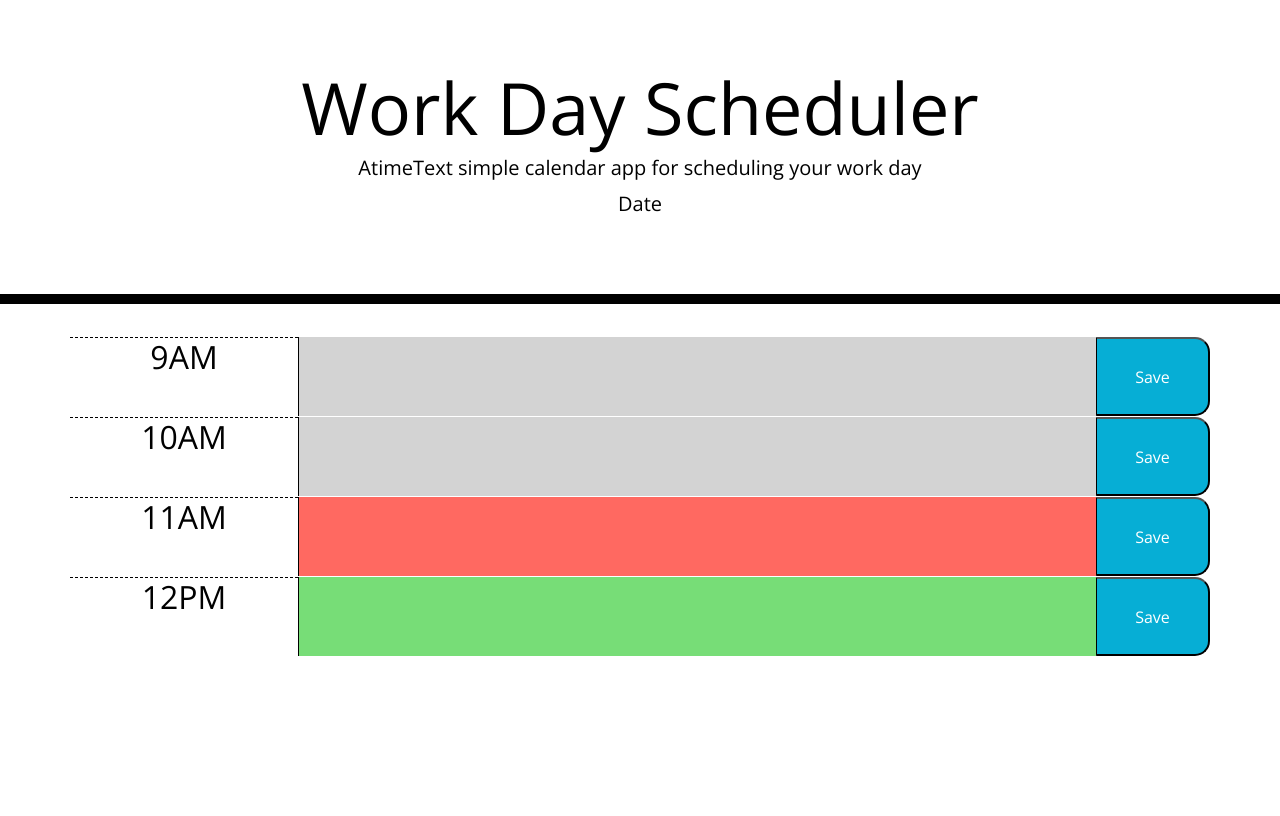
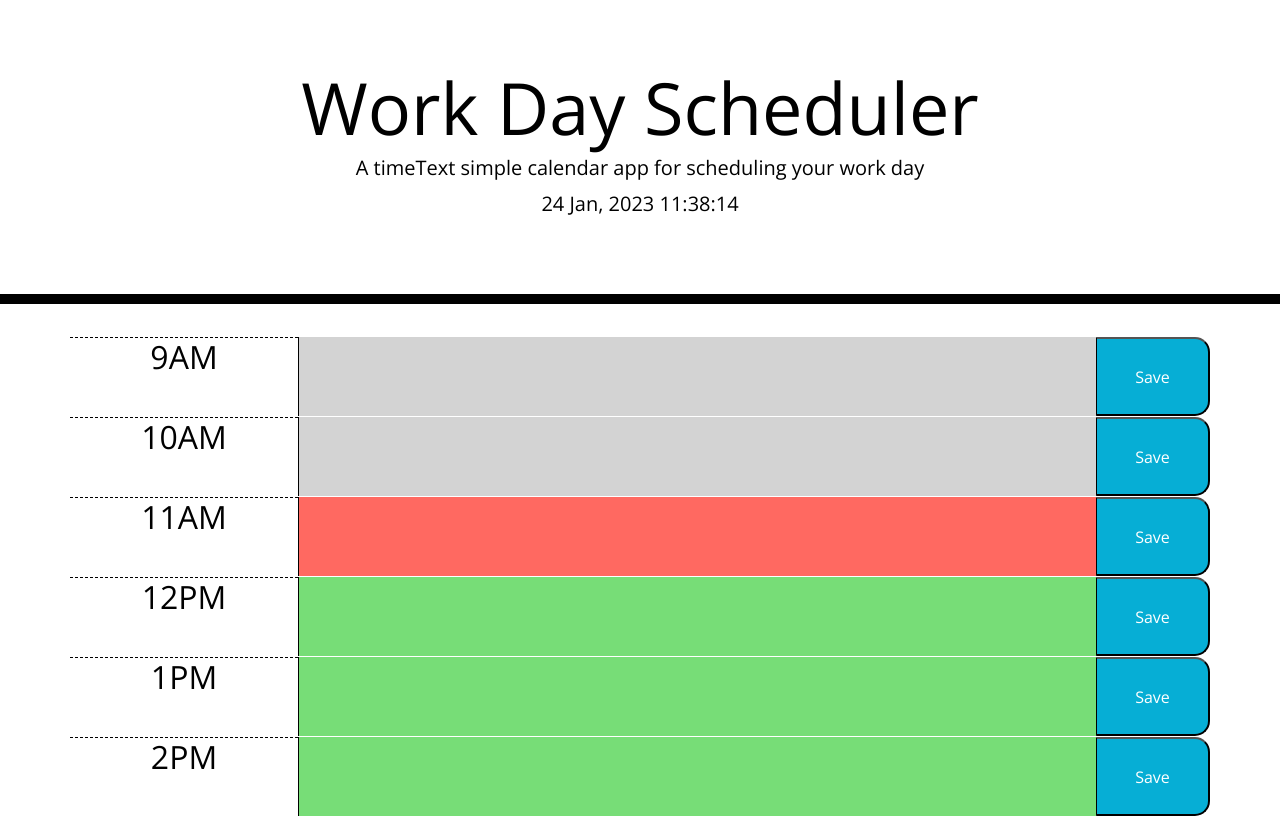
Before and after one commit to Lawzstopwar/Challenge07, a plain HTML site: page index.html in a window 1280 px wide. Drawn offline with nearby package versions, Linux system fonts and the light colour scheme.

Commit message:
Update READMe.md and set time interval

```diff
--- a/index.html
+++ b/index.html
@@ -25,7 +25,7 @@
   <body>
     <header class="jumbotron">
       <h1 class="display-3">Work Day Scheduler</h1>
-      <p class="lead">AtimeText simple calendar app for scheduling your work day</p>
+      <p class="lead">A timeText simple calendar app for scheduling your work day</p>
       <p id="currentDay" class="lead">Date</p>
     </header>
     <div class="container">
--- a/script.js
+++ b/script.js
@@ -1,3 +1,16 @@
+setInterval(
+    function(){
+        $("#currentDay").text(moment().format("DDD MMM, YYYY hh:mm:ss"))
+
+    },1000)
+
+    setInterval(
+        function () {
+            $("#currentDay").text(moment().format("DDD MMM, YYYY hh:mm:ss"))
+
+        }, 1000)
+
+
 {/*
 <div class="time-block row">
     <h2 class="hour">9AM</h2>
@@ -51,11 +64,11 @@ function createTimeBlock(timeText, timeNum) {
 }
 
 var timesText = [
-    "9AM", "10AM", "11AM", "12PM"
+    "9AM", "10AM", "11AM", "12PM", "1PM", "2PM"
 ]
 
 var timesNum = [
-    9, 10, 11, 12
+    9, 10, 11, 12, 13, 14
 ]
 
 for(i = 0; i < timesText.length; i++) {
```
Also changed, not shown: 1 other file.
